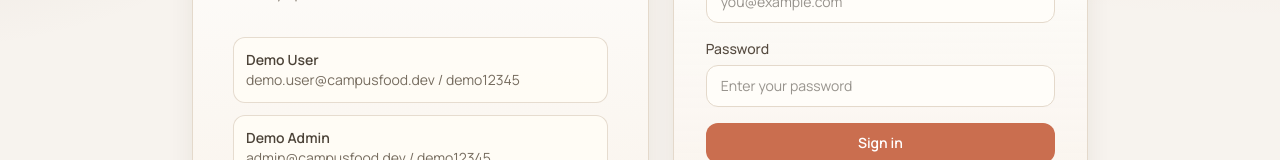
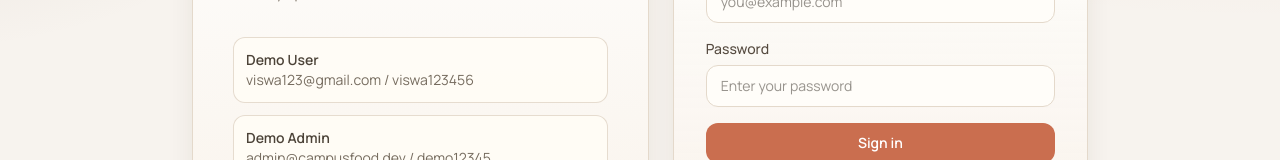
Before and after one commit to viswasuryakumar/food_platform, a React app in the folder frontend/: page / in a window 1280 px wide. Shown: the part 267-427 px from the top of the page. Built offline with nearby package versions, Linux system fonts and the light colour scheme; the HTML template or start-up script is replaced by a standard one.

Commit message:
worked on few bugs

```diff
--- a/frontend/src/pages/Login.jsx
+++ b/frontend/src/pages/Login.jsx
@@ -41,7 +41,7 @@ export default function Login() {
           <div className="mt-8 space-y-3 text-sm">
             <div className="surface-soft p-3">
               <p className="font-semibold text-[#4c4338]">Demo User</p>
-              <p className="muted">demo.user@campusfood.dev / demo12345</p>
+              <p className="muted">viswa123@gmail.com / viswa123456</p>
             </div>
             <div className="surface-soft p-3">
               <p className="font-semibold text-[#4c4338]">Demo Admin</p>
--- a/frontend/src/pages/Restaurants.jsx
+++ b/frontend/src/pages/Restaurants.jsx
@@ -255,9 +255,9 @@ export default function Restaurants() {
     } catch (err) {
       console.error("Smart Order AI request failed:", err);
       if (err?.response?.data?.code === "OPENAI_NOT_CONFIGURED") {
-        applyLocalDraft(prompt, "Smart Order AI is not configured yet. Using local parser. ");
+        applyLocalDraft(prompt, "Smart Order AI:  ");
       } else {
-        applyLocalDraft(prompt, "Smart Order AI is unavailable right now. Using local parser. ");
+        applyLocalDraft(prompt, "Smart Order AI: ");
       }
     } finally {
       setAssistantPrompt("");
```
Also changed, not shown: 2 other files (tests, documents, lock files or other folders).
